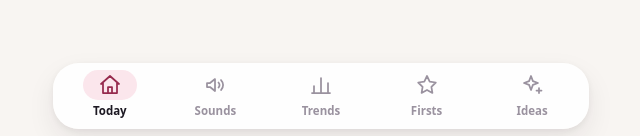
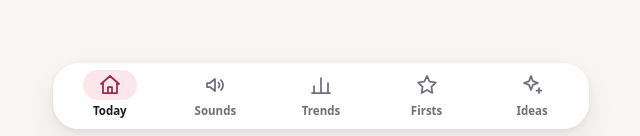
Before and after one commit to neLCD/NakedNeil, a website with bundled scripts: page baby-tracker/www/index.html in a window 1280 px wide. Shown: the part 661-797 px from the top of the page, 319-959 px from the left. Built offline with nearby package versions, Linux system fonts and the light colour scheme.

Commit message:
TinyLog redesign: fixes from the feature check
Bottle stepper snaps to the next 10 ml / 0.5 oz (165 -> 170, not 180);
tertiary text colour raised to WCAG AA 4.5:1 in both themes.

Co-Authored-By: Claude Opus 5.5 <noreply@anthropic.com>

```diff
--- a/baby-tracker/www/css/tokens.css
+++ b/baby-tracker/www/css/tokens.css
@@ -36,7 +36,7 @@
   --surface-3: #e9e2dc;
   --ink: #1d1923;
   --ink-2: #6a6271;
-  --ink-3: #9a929f;
+  --ink-3: #746c7a;
   --line: #ebe4de;
   --shadow-1: 0 1px 2px rgba(40, 24, 32, .05), 0 2px 8px rgba(40, 24, 32, .04);
   --shadow-2: 0 2px 6px rgba(40, 24, 32, .06), 0 12px 28px rgba(40, 24, 32, .08);
@@ -72,7 +72,7 @@
 @media (prefers-color-scheme: dark) {
   :root:not([data-theme="light"]) {
     --bg: #121116; --surface: #1c1a21; --surface-2: #26232c; --surface-3: #312d38;
-    --ink: #ece7f0; --ink-2: #aea6b6; --ink-3: #7d7686; --line: #2c2932;
+    --ink: #ece7f0; --ink-2: #aea6b6; --ink-3: #908999; --line: #2c2932;
     --shadow-1: 0 1px 2px rgba(0, 0, 0, .3); --shadow-2: 0 8px 24px rgba(0, 0, 0, .45); --scrim: rgba(0, 0, 0, .6);
     --brand: #ec7d9b; --brand-ink: #24060f; --brand-tint: #3a1d27; --brand-tint-ink: #ffb3c6;
     --danger: #ff8597; --warn: #3f3110; --warn-ink: #ffdc94; --good: #18341f; --good-ink: #9fdcae;
@@ -88,7 +88,7 @@
 }
 :root[data-theme="dark"] {
   --bg: #121116; --surface: #1c1a21; --surface-2: #26232c; --surface-3: #312d38;
-  --ink: #ece7f0; --ink-2: #aea6b6; --ink-3: #7d7686; --line: #2c2932;
+  --ink: #ece7f0; --ink-2: #aea6b6; --ink-3: #908999; --line: #2c2932;
   --shadow-1: 0 1px 2px rgba(0, 0, 0, .3); --shadow-2: 0 8px 24px rgba(0, 0, 0, .45); --scrim: rgba(0, 0, 0, .6);
   --brand: #ec7d9b; --brand-ink: #24060f; --brand-tint: #3a1d27; --brand-tint-ink: #ffb3c6;
   --danger: #ff8597; --warn: #3f3110; --warn-ink: #ffdc94; --good: #18341f; --good-ink: #9fdcae;
--- a/baby-tracker/www/js/screens/events.js
+++ b/baby-tracker/www/js/screens/events.js
@@ -80,7 +80,9 @@ function amountStepper(d) {
   const step = units() === 'imperial' ? 0.5 : 10;
   const box = h('input', { type: 'number', inputMode: 'decimal', min: 0, step: 'any', value: d.amount ?? '', 'aria-label': 'Amount', oninput: (e) => { d.amount = e.target.value; } });
   const nudge = (dir) => {
-    const next = Math.max(0, Math.round(((num(d.amount) ?? 0) + dir * step) / step) * step);
+    // snap to the next step in that direction: 165 ml -> 170 with +, 160 with -
+    const v = num(d.amount) ?? 0, k = v / step;
+    const next = Math.max(0, (dir > 0 ? Math.floor(k + 1e-9) + 1 : Math.ceil(k - 1e-9) - 1) * step);
     d.amount = String(+next.toFixed(1)); box.value = d.amount;
   };
   return h('div', { class: 'stepper' },
```
